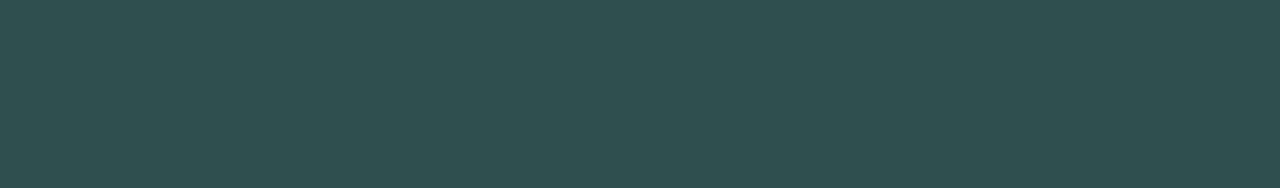
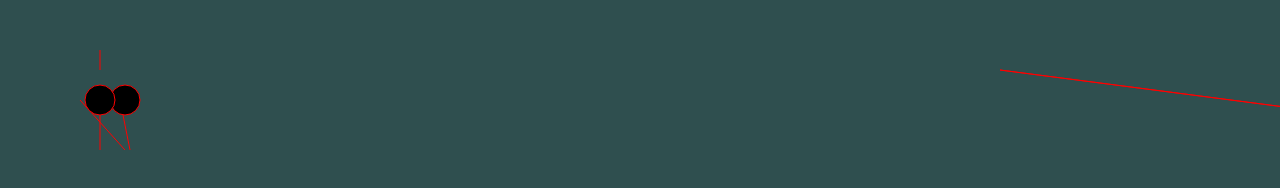
Before and after one commit to Nikita-2007/Anthill, a plain HTML site: page index.html in a window 1280 px wide. Drawn offline with Linux system fonts and the light colour scheme.

Commit message:
Добавление основных классов

```diff
--- /dev/null
+++ b/JS/Ant.js
@@ -0,0 +1,59 @@
+//Симулятор муравейника
+
+class Ant {
+    constructor(ctx) {
+        this.ctx = ctx;
+    }
+    draw() {
+        this.ctx.lineWidht = 5;
+        this.ctx.strokeStyle="red";
+
+        this.ctx.beginPath();
+        this.ctx.moveTo(100, 100);
+        this.ctx.lineTo(100, 150);
+        this.ctx.stroke();
+        this.ctx.closePath();
+
+        this.ctx.beginPath();
+        this.ctx.moveTo(120, 100);
+        this.ctx.lineTo(130, 150);
+        this.ctx.stroke();
+        this.ctx.closePath();
+
+        this.ctx.beginPath();
+        this.ctx.moveTo(80, 100);
+        this.ctx.lineTo(125, 150);
+        this.ctx.stroke();
+        this.ctx.closePath();
+
+        this.ctx.beginPath();
+        this.ctx.moveTo(100, 70);
+        this.ctx.lineTo(100, 50);
+        this.ctx.stroke();
+        this.ctx.closePath();
+
+        this.ctx.beginPath();
+        this.ctx.moveTo(1000, 70);
+        this.ctx.lineTo(2000, 200);
+        this.ctx.stroke();
+        this.ctx.closePath();
+
+        this.ctx.beginPath();
+        this.ctx.moveTo(1000, 70);
+        this.ctx.lineTo(2000, 200);
+        this.ctx.stroke();
+        this.ctx.closePath();
+
+        this.ctx.beginPath();
+        this.ctx.arc(125, 100, 15, 0, 2*Math.PI);
+        this.ctx.fill()
+        this.ctx.stroke();
+        this.ctx.closePath();
+
+        this.ctx.beginPath();
+        this.ctx.arc(100, 100, 15, 0, 2*Math.PI);
+        this.ctx.fill()
+        this.ctx.stroke();
+        this.ctx.closePath();
+    }
+}
--- /dev/null
+++ b/JS/Main.js
@@ -0,0 +1,11 @@
+//Симулятор муравейника
+
+class Main {
+    constructor() {
+        this.model = new Model();
+        this.View = new View();
+        this.Control = new Control();
+    }
+}
+
+var main = new Main();
--- /dev/null
+++ b/JS/View.js
@@ -0,0 +1,12 @@
+//Симулятор муравейника
+
+class View {
+    constructor() {
+        this.canvas = document.getElementById('canvas');
+        this.ctx = this.canvas.getContext('2d');
+        this.canvas.width = window.innerWidth;
+        this.canvas.hidth = window.innerHeight;
+        this.ant = new Ant(this.ctx);
+        this.ant.draw();
+    }
+}
--- a/index.html
+++ b/index.html
@@ -10,6 +10,6 @@
 </head>
 <body>
     <canvas id='canvas'>Возникла ошибка. Код:727</canvas>
-    <script src='script.js'></script>
+    <script src='script.js' type='application/javascript'></script>
 </body>
 </html>
--- a/script.js
+++ b/script.js
@@ -1,7 +1,10 @@
 //Симулятор муравейника
 
-let listClass = [1, 2, 3];
+let listClass = ['Ant', 'Model', 'View', 'Control', 'Main'];
 
 for (let name of listClass) {
-    console.log(name + ' Подключён')
+    let script = document.createElement('script');
+    script.src = 'JS/'+name+'.js';
+    script.type = 'application/javascript';
+    document.body.appendChild(script);
 }
```
Also changed, not shown: JS/Control.js (added, +7 -0 lines), JS/Model.js (added, +7 -0 lines).
